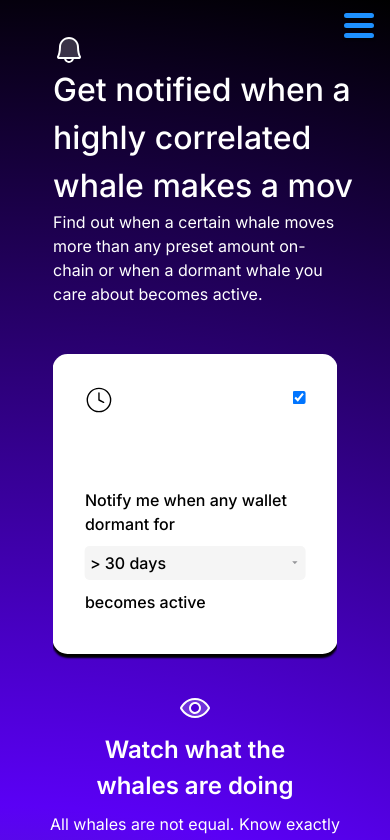
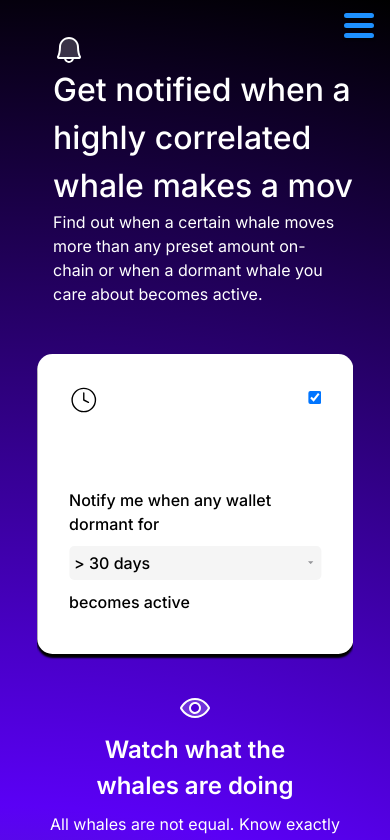
Before and after one commit to Riteshp2001/Whales-Landing-page, a Next.js app: page / in a window 390 px wide. Shown: the top 840 px of the page. Built offline with nearby package versions, Linux system fonts and the light colour scheme.

Commit message:
Update Header.module.css

```diff
--- a/app/Header/Header.module.css
+++ b/app/Header/Header.module.css
@@ -135,10 +135,11 @@ input.input_box_checked [type="checkbox"]:checked {
     font-size: 2rem;
   }
   .right_col {
-    width: 90%;
+    width: 100%;
   }
 
   .right_col_container {
     width: 100%;
+    height:350px;
   }
 }
```
